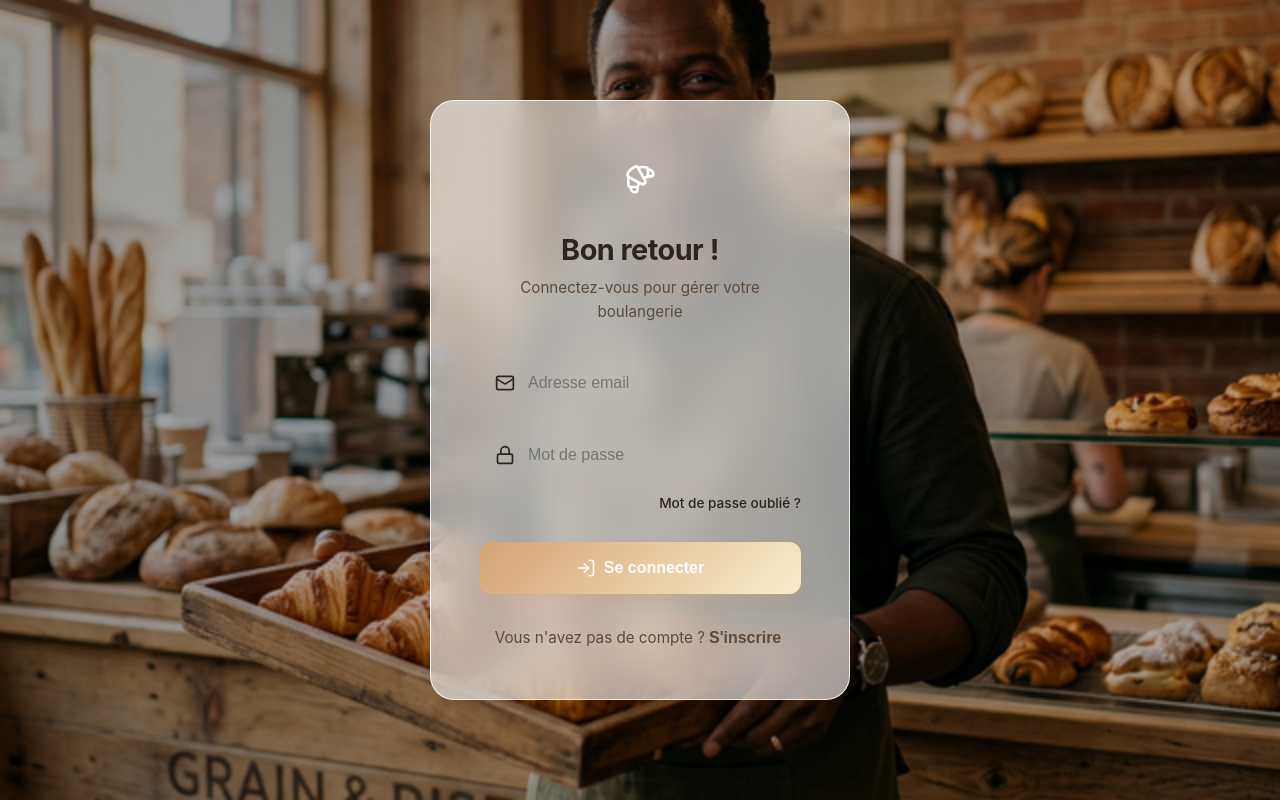
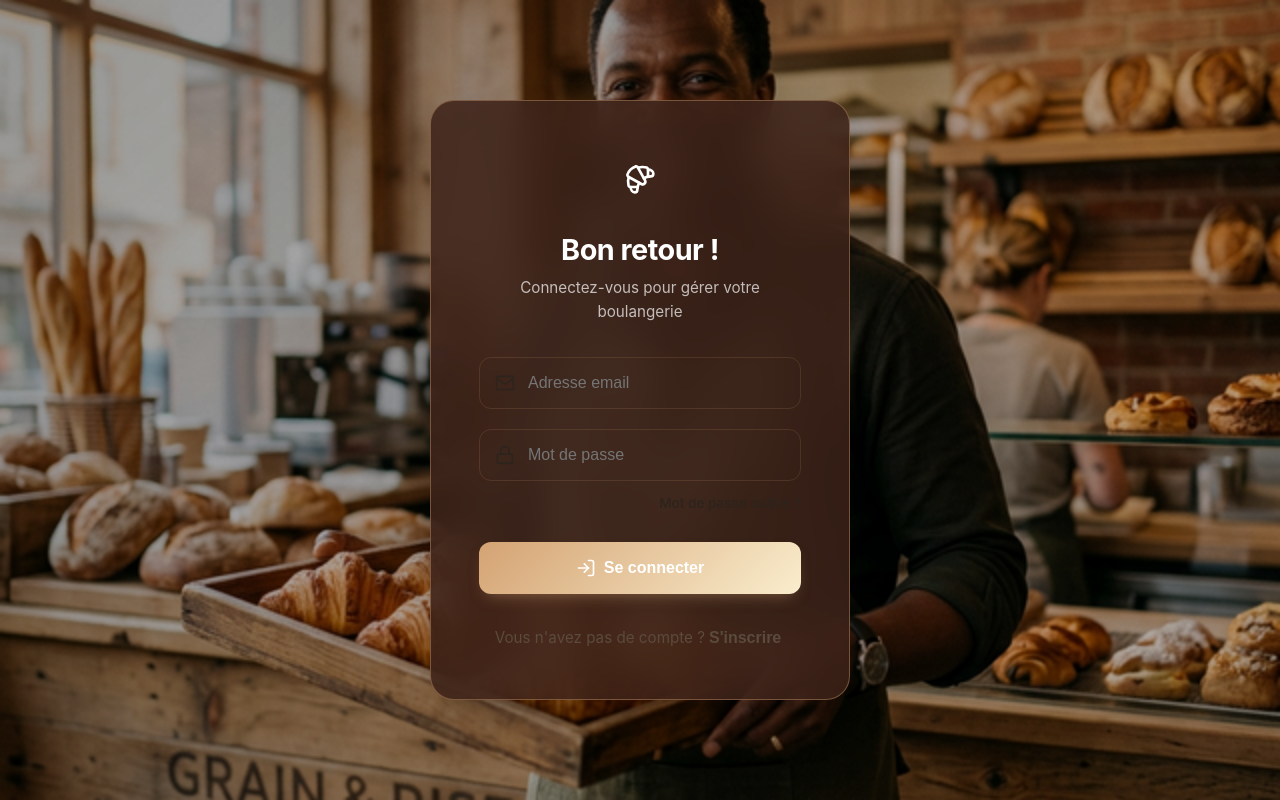
Before and after one commit to syllamohamedmhd99-bot/Pain-quotidien, a React (Vite) app: page /auth in a window 1280 px wide. Built offline with nearby package versions, Linux system fonts and the light colour scheme.

Commit message:
correction

```diff
--- a/src/pages/Auth.css
+++ b/src/pages/Auth.css
@@ -117,12 +117,13 @@ body:not(.dark) .particle {
     max-width: 420px;
     padding: 3rem;
     border-radius: 24px;
-    background: rgba(255, 255, 255, 0.05);
-    /* Lighter base for glass */
+    background: rgba(44, 24, 16, 0.8);
+    /* Fond chocolat chaud semi-transparent */
     backdrop-filter: blur(20px);
     -webkit-backdrop-filter: blur(20px);
-    border: 1px solid rgba(255, 255, 255, 0.1);
-    box-shadow: 0 25px 50px -12px rgba(0, 0, 0, 0.25);
+    border: 1px solid rgba(212, 163, 115, 0.3);
+    /* Bordure cuivrée subtile */
+    box-shadow: 0 25px 50px -12px rgba(0, 0, 0, 0.5);
     display: flex;
     flex-direction: column;
     align-items: center;
@@ -130,11 +131,11 @@ body:not(.dark) .particle {
     /* For smooth toggle transitions */
 }
 
-/* Light theme overrides for glassmorphism */
 body:not(.dark) .auth-card {
-    background: rgba(255, 255, 255, 0.6);
-    border: 1px solid rgba(255, 255, 255, 0.8);
-    box-shadow: 0 25px 50px -12px rgba(0, 0, 0, 0.1);
+    background: rgba(60, 35, 25, 0.85);
+    /* Garde un ton chaud même en mode clair */
+    border: 1px solid rgba(212, 163, 115, 0.4);
+    box-shadow: 0 25px 50px -12px rgba(0, 0, 0, 0.3);
 }
 
 .auth-header {
@@ -159,14 +160,14 @@ body:not(.dark) .auth-card {
 .auth-title {
     font-size: 1.8rem;
     font-weight: 700;
-    color: var(--text-primary);
+    color: #ffffff;
     margin: 0 0 0.5rem 0;
     letter-spacing: -0.5px;
 }
 
 .auth-subtitle {
     font-size: 0.95rem;
-    color: var(--text-secondary);
+    color: rgba(255, 255, 255, 0.7);
     margin: 0;
 }
 
@@ -263,7 +264,7 @@ body:not(.dark) .auth-card {
     margin-top: 2rem;
     text-align: center;
     font-size: 0.95rem;
-    color: var(--text-secondary);
+    color: rgba(255, 255, 255, 0.8);
 }
 
 .auth-toggle-btn {
```
